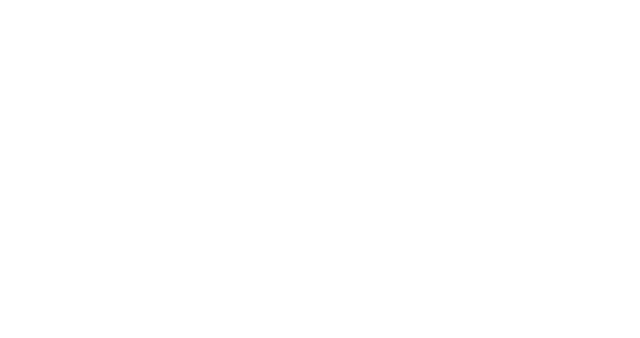
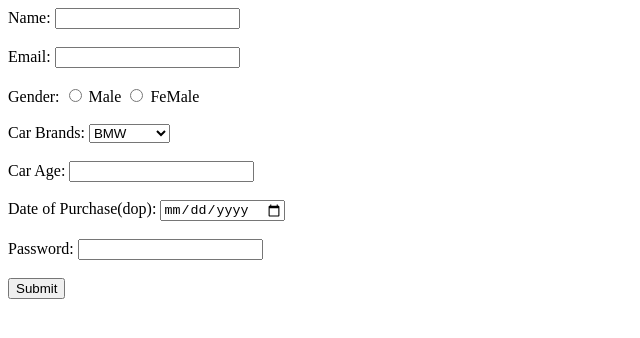
Before and after one commit to acciojob/car-insurance-form-SudhirKadam1802, a website: page main.html in a window 1280 px wide. Shown: the whole page, without its empty margins (0-640 px from the left). Drawn offline with Linux system fonts and the light colour scheme.

Commit message:
created a submission

```diff
--- a/main.html
+++ b/main.html
@@ -4,12 +4,50 @@
 
 <head>
 	<link rel="stylesheet" href="styles.css">
+	<title>Car Insurance Registration Form</title>
 </head>
 
 <body>
 	<!-- the entire body must be written by student -->
     <script type="text/javascript" src="./script.js">
 </script>
+	<form action="#" method="POST">
+	<label for="name">Name:</label>
+		<input type="text" id="name" name="name" required>
+		<br><br>
+
+		<label for="email">Email:</label>
+		<input type="email" id="email" name="email" required>
+		<br><br>
+
+		<label>Gender:</label>
+		<input type="radio"  id="gender_m" name="gender" required>
+		<label for="gender_m">Male</label>
+		<input type="radio"  id="gender_f" name="gender" required>
+		<label for="gender_f">FeMale</label>
+		<br><br>
+
+		<label for="cars">Car Brands:</label>
+		<select id="cars" name="cars">
+			<option value="bmw">BMW</option>
+			<option value="audi">Audi</option>
+			<option value="mercedez">Mercedez</option>
+		</select>
+		<br><br>
+
+		<label for="carage">Car Age:</label>
+		<input type="number" id="carage" name="carage" required>
+		<br><br>
+
+	 <label for="dop">Date of Purchase(dop):</label>
+		<input type="date" id="dop" name="dop" required>
+	   <br><br>
+
+	<label for="password">Password:</label>
+	  <input type="password" name="password" required>
+		<br><br>
+
+	<button type="submit">Submit</button>
 
 </body>
 
```
